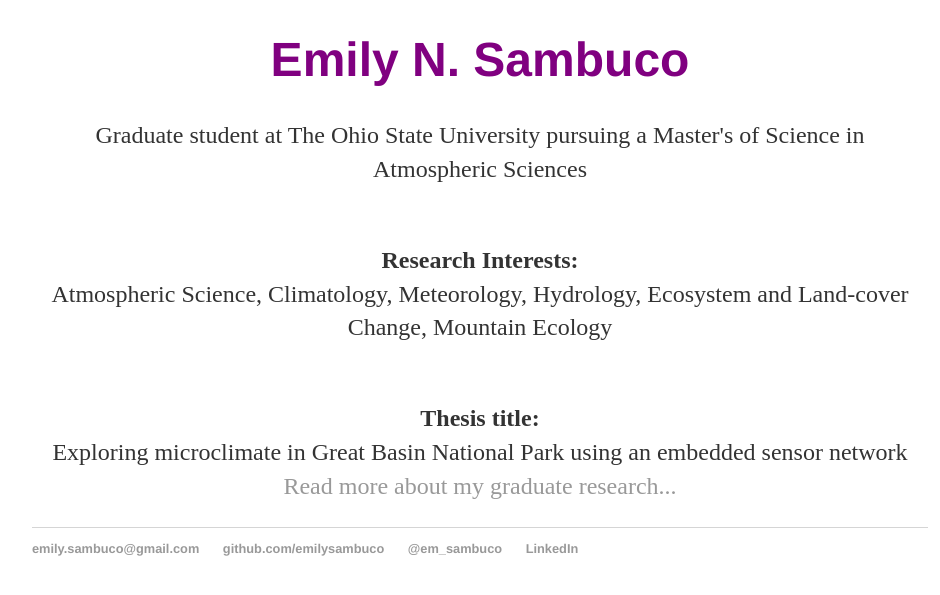
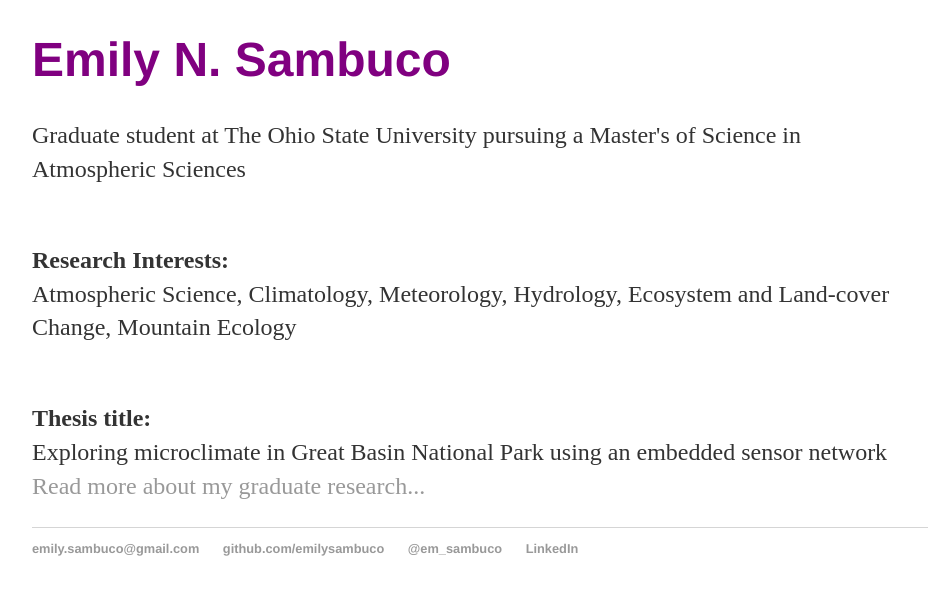
Before and after one commit to emilysambuco/PersonalWebsite, a Jekyll site: the page built from index.html, in a window 1280 px wide, cut to the strip 487-1103 px from the top of the page. Shown: the top 595 px of the strip, without its empty margins (160-1100 px from the left). Built offline with Jekyll 4.4.1, drawn with Linux system fonts in a browser that asks for light colours.

Commit message:
center text

```diff
--- a/index.html
+++ b/index.html
@@ -3,29 +3,8 @@ layout: default
 title: Emily N. Sambuco
 image_name: "Teresa_lake"
 ---
-
-<head>
-<meta name="viewport" content="width=device-width, initial-scale=1">
-<style>
-.container {
-    position: relative;
-    text-align: center;
-    color: black;
-}
-
-.top-left {
-    position: absolute;
-    top: 8px;
-    left: 30px;
-}
-</style>
-</head>
-<body>
-
-
-<div class="container">
-  <img src="/images/desert_pano.JPG" alt="Great Basin National Park" style="width: 885px; height: 389px;">
-  <div class="top-left"><b>Emily N. Sambuco</b></div>
+<center>
+<img src="/images/desert_pano.JPG" alt="Great Basin National Park" style="width: 885px; height: 389px;">
 
 </div>
 
@@ -41,3 +20,4 @@ image_name: "Teresa_lake"
 	<br>Exploring microclimate in Great Basin National Park using an embedded sensor network
 	<br><a href="/research"> Read more about my graduate research...</a></p>
 </div><!-- /.blurb -->
+</center>
```
